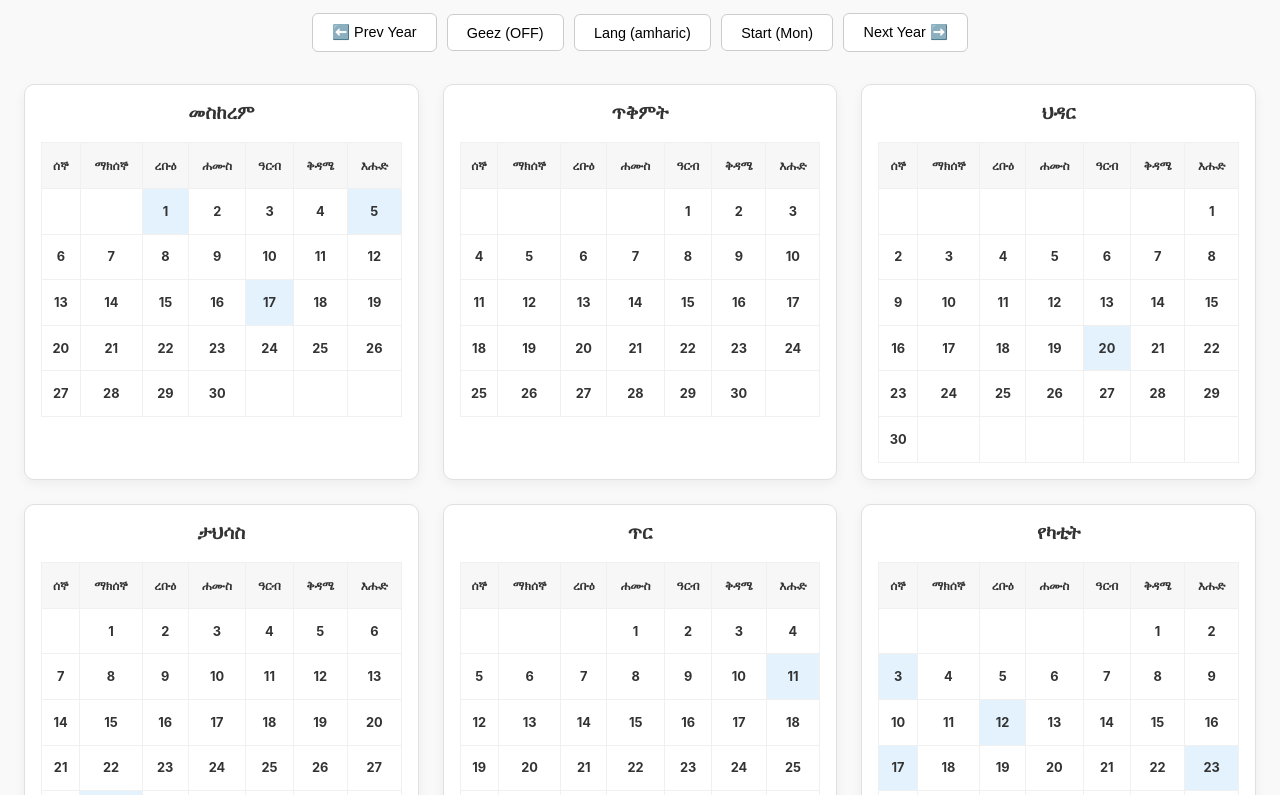
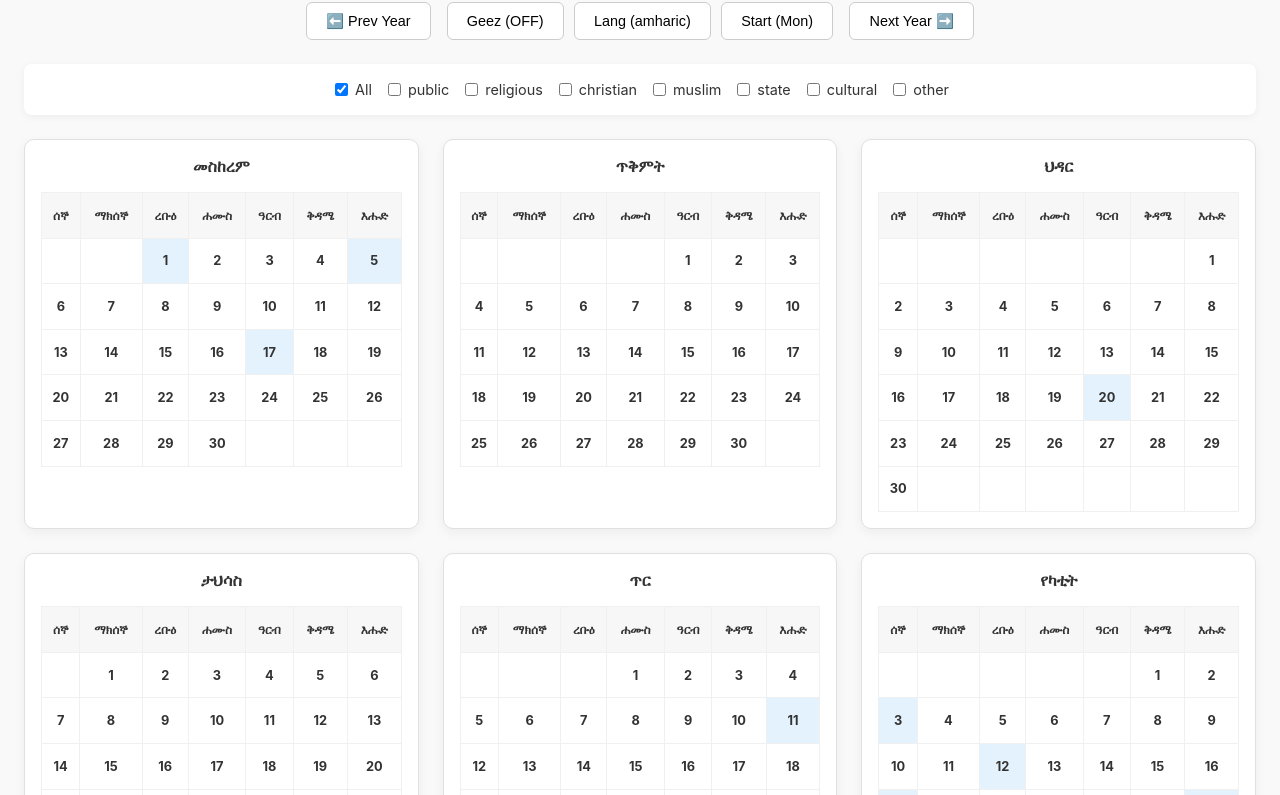
Before and after one commit to MelakuDemeke/kenat, a website: page examples/vanilla/fullYearCalendar.html in a window 1280 px wide. Shown: the part 95-890 px from the top of the page. Drawn offline with Linux system fonts and the light colour scheme.

Commit message:
update examples to use holiday filtering

```diff
--- a/examples/vanilla/fullYearCalendar.html
+++ b/examples/vanilla/fullYearCalendar.html
@@ -1,35 +1,109 @@
 <!DOCTYPE html>
 <html lang="en">
+
 <head>
     <meta charset="UTF-8">
     <meta name="viewport" content="width=device-width, initial-scale=1.0">
     <title>Kenat Full Year Calendar</title>
     <style>
-        body { font-family: -apple-system, BlinkMacSystemFont, "Segoe UI", Roboto, Helvetica, Arial, sans-serif; text-align: center; background-color: #f9f9f9; padding: 1rem; color: #333; }
-        h1 { color: #111; }
+        body {
+            font-family: -apple-system, BlinkMacSystemFont, "Segoe UI", Roboto, Helvetica, Arial, sans-serif;
+            text-align: center;
+            background-color: #f9f9f9;
+            padding: 1rem;
+            color: #333;
+        }
+
+        h1,
+        h2 {
+            color: #111;
+        }
+
         .year-grid {
             display: grid;
-            grid-template-columns: repeat(auto-fill, minmax(300px, 1fr));
+            grid-template-columns: repeat(auto-fill, minmax(320px, 1fr));
             gap: 1.5rem;
-            max-width: 1300px;
-            margin: 2rem auto;
+            max-width: 1400px;
+            margin: 1rem auto;
         }
+
         .month-card {
             border: 1px solid #e0e0e0;
             border-radius: 10px;
             padding: 1rem;
             background-color: #fff;
-            box-shadow: 0 4px 12px rgba(0,0,0,0.05);
+            box-shadow: 0 4px 12px rgba(0, 0, 0, 0.05);
         }
-        .month-card h3 { margin-top: 0; }
-        table { border-collapse: collapse; width: 100%; }
-        th, td { border: 1px solid #f0f0f0; padding: 0.3rem; height: 35px; text-align: center; font-size: 0.8rem; }
-        th { background-color: #f7f7f7; font-weight: 600; font-size: 0.75rem; }
-        .today { background-color: #fffde7; border: 1px solid #ffc107; font-weight: bold; }
-        .holiday { background-color: #e3f2fd; cursor: pointer; }
-        .holiday:hover { background-color: #bbdefb; }
 
-        .controls { display: flex; flex-wrap: wrap; gap: 10px; justify-content: center; margin: 1.5rem 0; align-items: center; }
+        .month-card h3 {
+            margin-top: 0;
+            font-size: 1rem;
+        }
+
+        table {
+            border-collapse: collapse;
+            width: 100%;
+        }
+
+        th,
+        td {
+            border: 1px solid #f0f0f0;
+            padding: 0.3rem;
+            height: 35px;
+            text-align: center;
+            font-size: 0.8rem;
+        }
+
+        th {
+            background-color: #f7f7f7;
+            font-weight: 600;
+            font-size: 0.75rem;
+        }
+
+        .today {
+            background-color: #fffde7;
+            border: 1px solid #ffc107;
+            font-weight: bold;
+        }
+
+        .holiday {
+            background-color: #e3f2fd;
+            cursor: pointer;
+        }
+
+        .holiday:hover {
+            background-color: #bbdefb;
+        }
+
+        .main-controls {
+            display: flex;
+            flex-wrap: wrap;
+            gap: 1rem;
+            justify-content: center;
+            margin: 1.5rem 0;
+            align-items: center;
+        }
+
+        .filter-controls {
+            display: flex;
+            flex-wrap: wrap;
+            gap: 0.75rem;
+            justify-content: center;
+            margin-bottom: 1.5rem;
+            background-color: #fff;
+            padding: 1rem;
+            border-radius: 8px;
+            box-shadow: 0 2px 8px rgba(0, 0, 0, 0.05);
+        }
+
+        .filter-controls label {
+            font-size: 0.9rem;
+            cursor: pointer;
+            display: flex;
+            align-items: center;
+            gap: 4px;
+        }
+
         button {
             padding: 0.6rem 1.2rem;
             font-size: 0.9rem;
@@ -41,22 +115,44 @@
 
         /* Modal Styles */
         .modal {
-            display: none; position: fixed; z-index: 1000; left: 0; top: 0;
-            width: 100%; height: 100%; overflow: auto; background-color: rgba(0,0,0,0.5);
-            justify-content: center; align-items: center;
+            display: none;
+            position: fixed;
+            z-index: 1000;
+            left: 0;
+            top: 0;
+            width: 100%;
+            height: 100%;
+            overflow: auto;
+            background-color: rgba(0, 0, 0, 0.5);
+            justify-content: center;
+            align-items: center;
         }
+
         .modal-content {
-            background-color: #fefefe; margin: auto; padding: 25px; border-radius: 10px;
-            width: 90%; max-width: 500px; text-align: left; position: relative;
+            background-color: #fefefe;
+            margin: auto;
+            padding: 25px;
+            border-radius: 10px;
+            width: 90%;
+            max-width: 500px;
+            text-align: left;
+            position: relative;
         }
+
         .modal-close {
-            color: #aaa; position: absolute; top: 10px; right: 20px;
-            font-size: 28px; font-weight: bold; cursor: pointer;
+            color: #aaa;
+            position: absolute;
+            top: 10px;
+            right: 20px;
+            font-size: 28px;
+            font-weight: bold;
+            cursor: pointer;
         }
     </style>
 </head>
+
 <body>
-    <div id="calendar">Loading...</div>
+    <div id="calendar-container"></div>
     <div id="holidayModal" class="modal">
         <div class="modal-content">
             <span class="modal-close">&times;</span>
@@ -65,14 +161,17 @@
     </div>
 
     <script type="module">
-        import { Kenat } from '../../src/Kenat.js';
+        // FIX: Correctly import Kenat as the default export
+        import Kenat, { HolidayTags } from '../../src/index.js';
         import { toGeez, toArabic } from '../../src/geezConverter.js';
 
         let useGeez = false;
         let weekdayLang = 'amharic';
         let weekStart = 1;
         let currentYear = new Kenat().getEthiopian().year;
+        let holidayFilter = null; // Start with no filter
 
+        const container = document.getElementById('calendar-container');
         const modal = document.getElementById('holidayModal');
         const modalBody = document.getElementById('modalBody');
         const closeModal = document.querySelector('.modal-close');
@@ -92,13 +191,13 @@
 
         function renderFullYearCalendar(year) {
             currentYear = year;
-            const yearCalendar = Kenat.getYearCalendar(year, { useGeez, weekdayLang, weekStart });
-            // FIX #1: Correctly convert the year to Geez for the main header display.
+            // Pass the holidayFilter to getYearCalendar
+            const yearCalendar = Kenat.getYearCalendar(year, { useGeez, weekdayLang, weekStart, holidayFilter });
             const displayYear = useGeez ? toGeez(year) : year;
 
             let html = `<div style="text-align: center;">
-                <h1>📅 Ethiopian Calendar ${displayYear}</h1>
-                <div class="controls">
+                <h2>📅 Ethiopian Calendar ${displayYear}</h2>
+                <div class="main-controls">
                     <button id="prevYear">⬅️ Prev Year</button>
                     <div style="display: flex; gap: 10px;">
                         <button id="toggleGeez">Geez (${useGeez ? 'ON' : 'OFF'})</button>
@@ -107,12 +206,11 @@
                     </div>
                     <button id="nextYear">Next Year ➡️</button>
                 </div>
+                <div class="filter-controls" id="filterControls"></div>
             </div>`;
 
             html += `<div class="year-grid">`;
-
             yearCalendar.forEach(month => {
-                // FIX #2: Shorten English weekday names to prevent layout issues.
                 const headers = (weekdayLang === 'english') ? month.headers.map(h => h.substring(0, 3)) : month.headers;
                 html += `
                     <div class="month-card">
@@ -121,7 +219,6 @@
                             <thead><tr>${headers.map(h => `<th>${h}</th>`).join('')}</tr></thead>
                             <tbody>
                 `;
-
                 for (let i = 0; i < month.days.length; i += 7) {
                     html += '<tr>';
                     for (let j = 0; j < 7; j++) {
@@ -132,24 +229,34 @@
                             const isToday = item.isToday ? 'today' : '';
                             const isHoliday = item.holidays.length > 0 ? 'holiday' : '';
                             const holidayAttr = isHoliday ? `data-holidays='${JSON.stringify(item.holidays)}'` : '';
-
-                            html += `<td class="${isToday} ${isHoliday}" ${holidayAttr}>
-                                <strong>${item.ethiopian.day}</strong>
-                            </td>`;
+                            html += `<td class="${isToday} ${isHoliday}" ${holidayAttr}><strong>${item.ethiopian.day}</strong></td>`;
                         }
                     }
                     html += '</tr>';
                 }
-
                 html += `</tbody></table></div>`;
             });
+            html += `</div>`;
+            container.innerHTML = html;
 
-            html += `</div>`;
-            document.getElementById('calendar').innerHTML = html;
+            renderFilterControls();
+            attachEventListeners();
+        }
 
-            // Attach event listeners
-            document.getElementById('prevYear').onclick = () => { rerender(currentYear - 1); };
-            document.getElementById('nextYear').onclick = () => { rerender(currentYear + 1); };
+        function renderFilterControls() {
+            const controlsContainer = document.getElementById('filterControls');
+            let controlsHtml = `<label><input type="checkbox" name="holidayTag" value="all" ${!holidayFilter ? 'checked' : ''}> All</label>`;
+            for (const key in HolidayTags) {
+                const value = HolidayTags[key];
+                const isChecked = holidayFilter && holidayFilter.includes(value);
+                controlsHtml += `<label><input type="checkbox" name="holidayTag" value="${value}" ${isChecked ? 'checked' : ''}> ${value}</label>`;
+            }
+            controlsContainer.innerHTML = controlsHtml;
+        }
+
+        function attachEventListeners() {
+            document.getElementById('prevYear').onclick = () => rerender(currentYear - 1);
+            document.getElementById('nextYear').onclick = () => rerender(currentYear + 1);
             document.getElementById('toggleGeez').onclick = () => { useGeez = !useGeez; rerender(); };
             document.getElementById('toggleLang').onclick = () => { weekdayLang = weekdayLang === 'amharic' ? 'english' : 'amharic'; rerender(); };
             document.getElementById('toggleWeekStart').onclick = () => { weekStart = weekStart === 1 ? 0 : 1; rerender(); };
@@ -160,6 +267,39 @@
                     showHolidayModal(holidays);
                 };
             });
+
+            // Improved checkbox logic
+            const allCheckbox = document.querySelector('input[name="holidayTag"][value="all"]');
+            const otherCheckboxes = document.querySelectorAll('input[name="holidayTag"]:not([value="all"])');
+
+            const updateFilter = () => {
+                const checkedValues = Array.from(otherCheckboxes)
+                    .filter(i => i.checked)
+                    .map(i => i.value);
+
+                if (checkedValues.length === 0) {
+                    allCheckbox.checked = true;
+                    holidayFilter = null;
+                } else {
+                    allCheckbox.checked = false;
+                    holidayFilter = checkedValues;
+                }
+                rerender();
+            };
+
+            allCheckbox.onchange = () => {
+                if (allCheckbox.checked) {
+                    otherCheckboxes.forEach(cb => cb.checked = false);
+                    holidayFilter = null;
+                    rerender();
+                } else {
+                    allCheckbox.checked = true;
+                }
+            };
+
+            otherCheckboxes.forEach(checkbox => {
+                checkbox.onchange = updateFilter;
+            });
         }
 
         function rerender(year = currentYear) {
@@ -169,4 +309,5 @@
         rerender();
     </script>
 </body>
+
 </html>
```
Also changed, not shown: examples/vanilla/index.html (+67 -69 lines).
